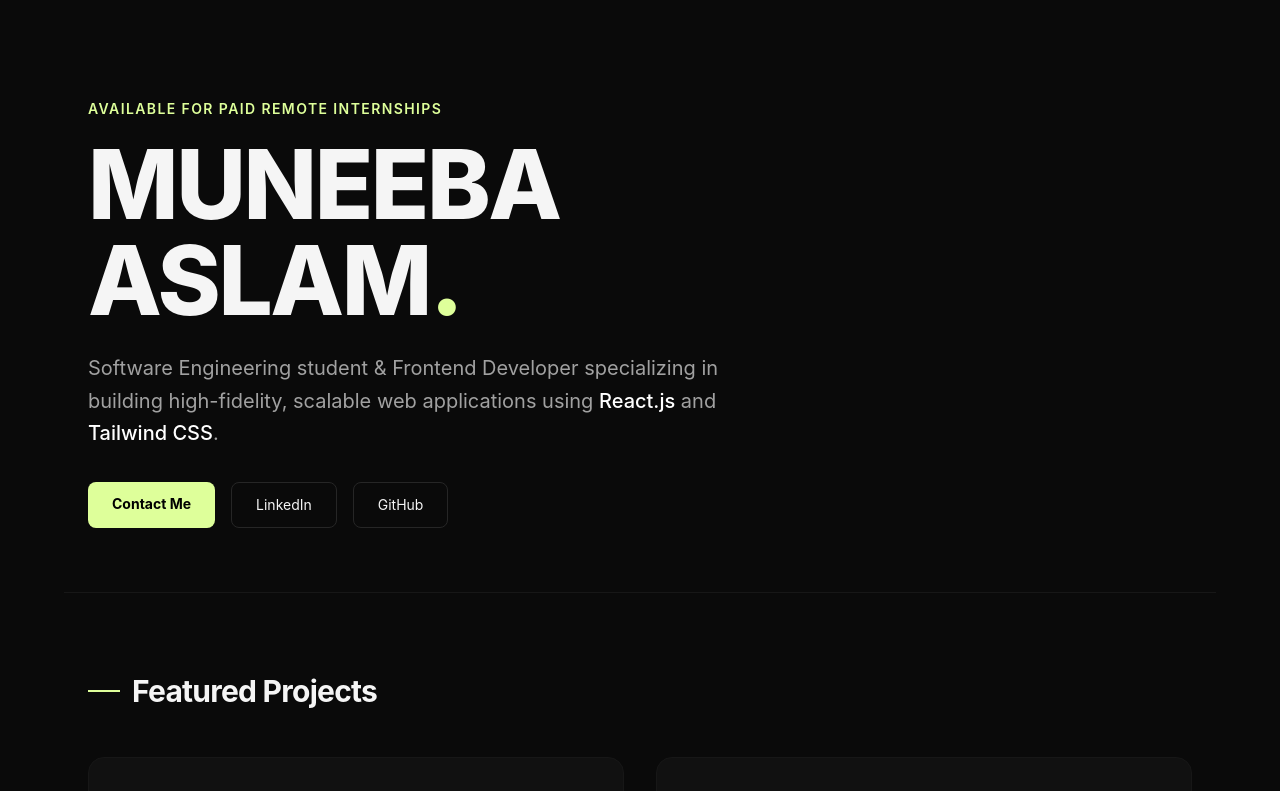
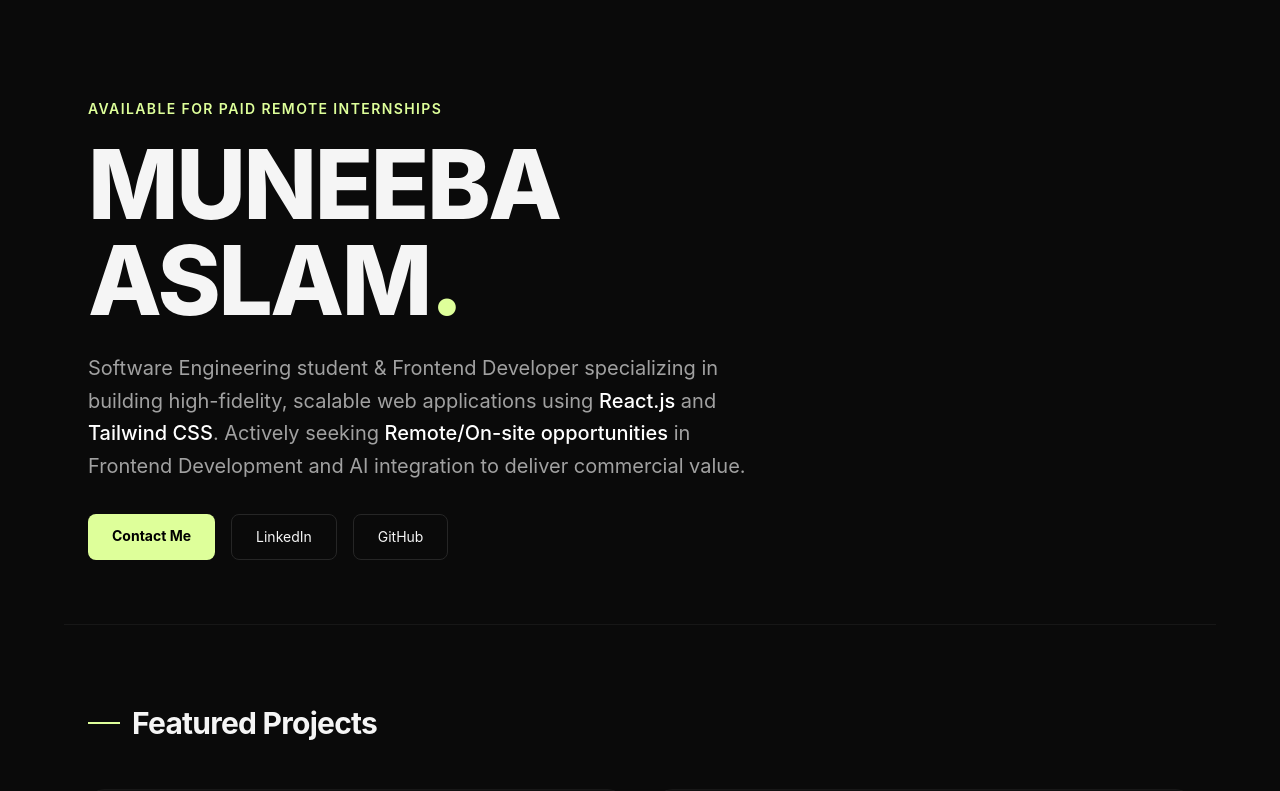
Before and after one commit to muchaslam7-design/Muneeba_Portfolio, a React (Vite) app: page / in a window 1280 px wide. Shown: the top 791 px of the page. Built offline with nearby package versions, Linux system fonts and the light colour scheme.

Commit message:
Heading modify

```diff
--- a/src/Portfolio.jsx
+++ b/src/Portfolio.jsx
@@ -59,7 +59,13 @@ const Portfolio = () => {
           Software Engineering student & Frontend Developer specializing in
           building high-fidelity, scalable web applications using{" "}
           <span className="text-white font-medium">React.js</span> and{" "}
-          <span className="text-white font-medium">Tailwind CSS</span>.
+          <span className="text-white font-medium">Tailwind CSS</span>. Actively
+          seeking{" "}
+          <span className="text-white font-medium">
+            Remote/On-site opportunities
+          </span>{" "}
+          in Frontend Development and AI integration to deliver commercial
+          value.
         </p>
         <div className="mt-8 flex flex-wrap gap-4">
           <a
```
